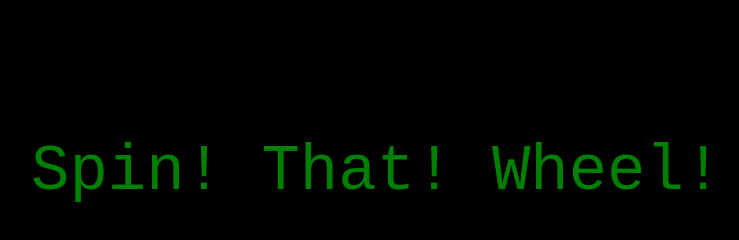
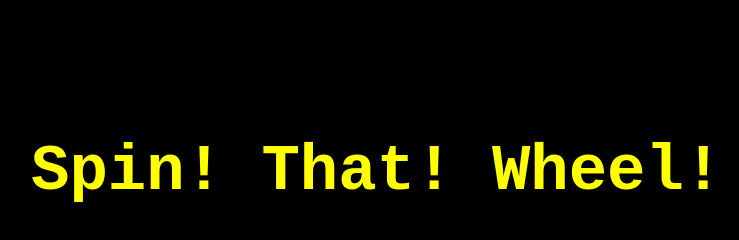
Before and after one commit to pippinbarr/panel-moderator, a plain HTML site: page index.html in a window 1280 px wide. Shown: the whole page, without its empty margins (105-844 px from the left). Drawn offline with Linux system fonts and the light colour scheme.

Commit message:
Higher contrast for worser projectors

```diff
--- a/css/style.css
+++ b/css/style.css
@@ -12,9 +12,9 @@ body {
 
 #prompt {
     font-family: 'Courier New', Courier, monospace;
-    color: green;
+    color: yellow;
     font-size: 4em;
-    /* font-weight: 800; */
+    font-weight: 800;
     padding-left: 10vw;
     padding-top: 10vw;
     width: 80vw;
```
